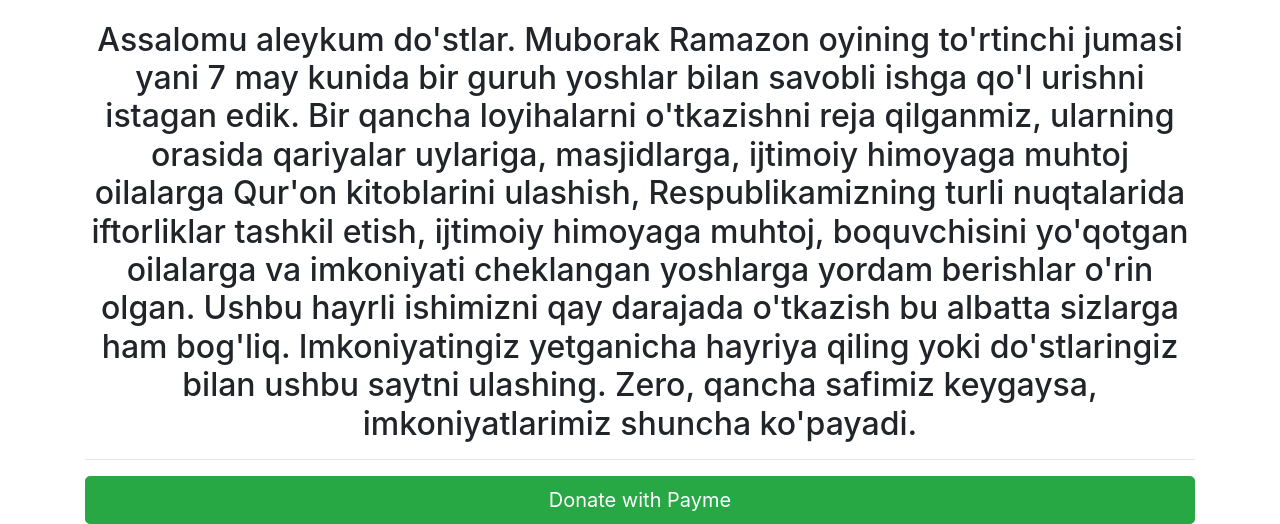
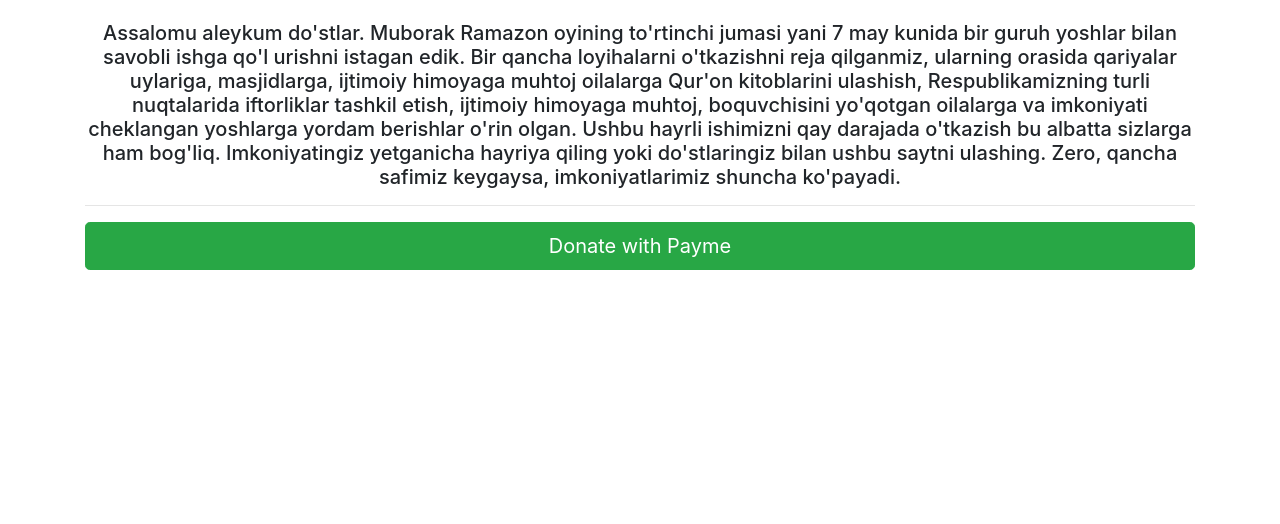
Before and after one commit to MrAbdurakhimov/warmdonations, a plain HTML site: page index.html in a window 1280 px wide. Shown: the part 283-807 px from the top of the page. Drawn offline with nearby package versions, Linux system fonts and the light colour scheme.

Commit message:
Update index.html

```diff
--- a/index.html
+++ b/index.html
@@ -48,7 +48,7 @@
     </div>
     <div class="container">
       <br />
-      <h2 style"font-size: 8;">Assalomu aleykum do'stlar. Muborak Ramazon oyining to'rtinchi jumasi yani 7 may kunida bir guruh yoshlar bilan savobli ishga qo'l urishni istagan edik. Bir qancha loyihalarni o'tkazishni reja qilganmiz, ularning orasida qariyalar uylariga, masjidlarga, ijtimoiy himoyaga muhtoj oilalarga Qur'on kitoblarini ulashish, Respublikamizning turli nuqtalarida iftorliklar tashkil etish, ijtimoiy himoyaga muhtoj, boquvchisini yo'qotgan oilalarga va imkoniyati cheklangan yoshlarga yordam berishlar o'rin olgan. Ushbu hayrli ishimizni qay darajada o'tkazish bu albatta sizlarga ham bog'liq. Imkoniyatingiz yetganicha hayriya qiling yoki do'stlaringiz bilan ushbu saytni ulashing. Zero, qancha safimiz keygaysa, imkoniyatlarimiz shuncha ko'payadi.</h2>
+      <h5>Assalomu aleykum do'stlar. Muborak Ramazon oyining to'rtinchi jumasi yani 7 may kunida bir guruh yoshlar bilan savobli ishga qo'l urishni istagan edik. Bir qancha loyihalarni o'tkazishni reja qilganmiz, ularning orasida qariyalar uylariga, masjidlarga, ijtimoiy himoyaga muhtoj oilalarga Qur'on kitoblarini ulashish, Respublikamizning turli nuqtalarida iftorliklar tashkil etish, ijtimoiy himoyaga muhtoj, boquvchisini yo'qotgan oilalarga va imkoniyati cheklangan yoshlarga yordam berishlar o'rin olgan. Ushbu hayrli ishimizni qay darajada o'tkazish bu albatta sizlarga ham bog'liq. Imkoniyatingiz yetganicha hayriya qiling yoki do'stlaringiz bilan ushbu saytni ulashing. Zero, qancha safimiz keygaysa, imkoniyatlarimiz shuncha ko'payadi.</h5>
       <hr />
       <a href="https://payme.uz/@warmdonations">
         <button class="btn btn-success btn-lg btn-block">
```
